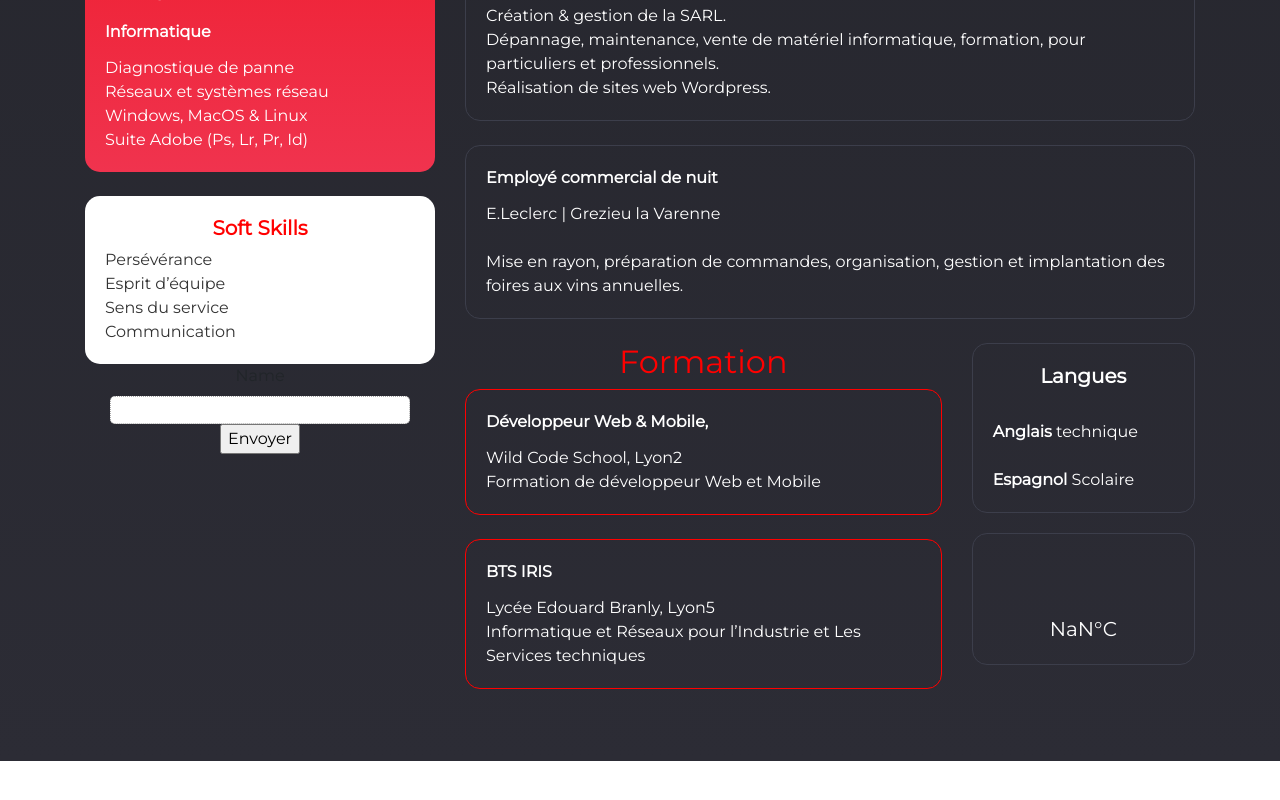
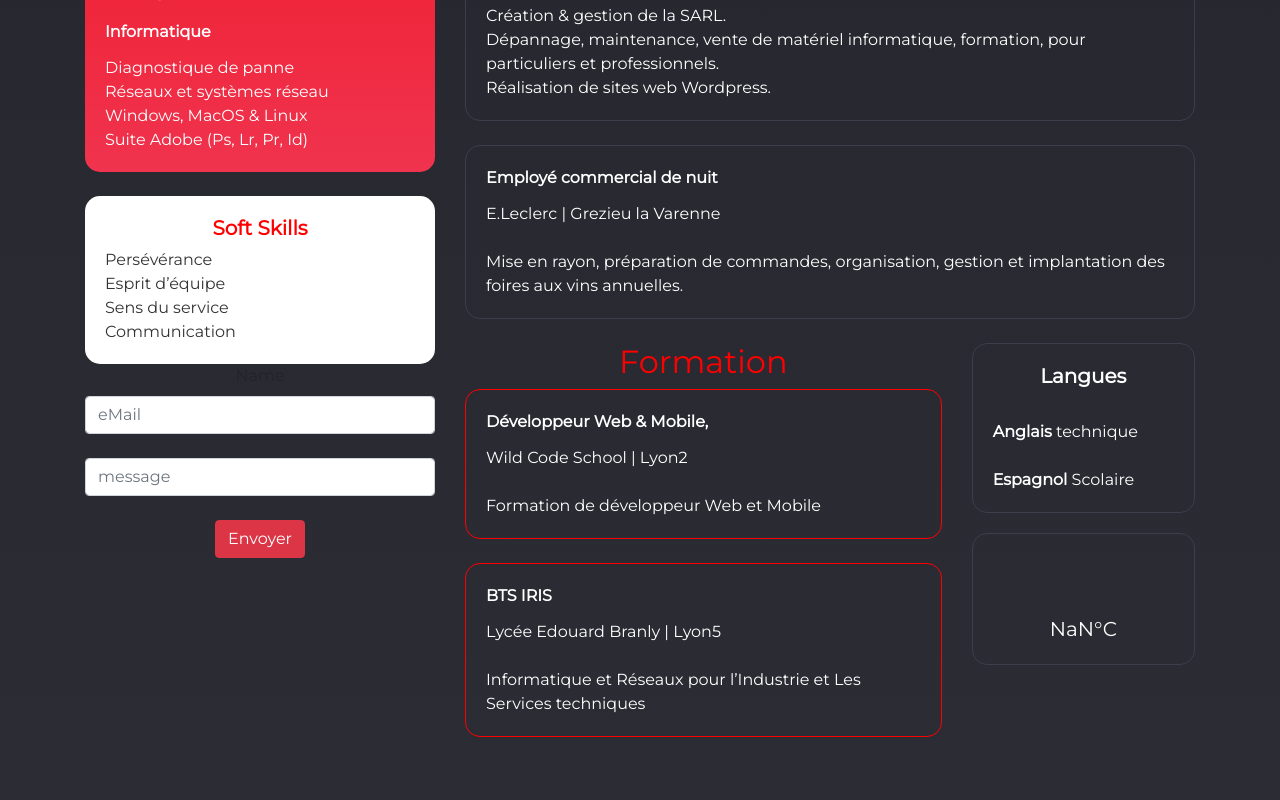
Before and after one commit to Olivier9925/CV-Online, a React (Create React App) app: page / in a window 1280 px wide. Shown: the part 1136-1936 px from the top of the page. Before the commit the page ends 1897 px from the top, so only its background shows below. Built offline with nearby package versions, Linux system fonts and the light colour scheme; no server answers.

Commit message:
formulaire OK

```diff
--- a/src/components/ContactForm.jsx
+++ b/src/components/ContactForm.jsx
@@ -1,88 +1,90 @@
-import React, { Component } from 'react';
+import React, { Component } from 'react'
+import { Button, Input } from 'reactstrap'
 
-
-
-class ContactForm extends Component {
-    constructor(props) {
-        super(props);
+class ContactForm extends Component
+{
+      constructor(props)
+      {
+            super(props)
             this.state = {
-            name: " ",
+                  message: ' ',
+                  email: ' ',
             }
 
-        this.onChange = this.onChange.bind(this);
-        this.submitForm = this.submitForm.bind(this);
+            this.onChange = this.onChange.bind(this)
+            this.submitForm = this.submitForm.bind(this)
       }
 
-    submitForm(e) {
-        e.preventDefault();
+      submitForm(e)
+      {
+            e.preventDefault()
 
             const config = {
-            method: "POST",
+                  method: 'POST',
                   headers: {
-                "Content-Type": "application/json"
+                        'Content-Type': 'application/json',
                   },
-            body: JSON.stringify(this.state)
-        };
+                  body: JSON.stringify(this.state),
+            }
 
-        console.log(config);
+            //console.log(config)
 
-        const url = "../back/index.js";
+            const url = 'http://127.0.0.1:3001/api/message'
 
             fetch(url, config)
                   .then(res => res.json())
-            .then(res => {
+                  .then(res =>
+                  {
                         if (res.error) {
-                    alert(res.error);
+                              alert(res.error)
                         } else {
-                    alert(`ajouté avec l'ID ${res}!`);
+                              alert(`ajouté avec l'ID ${res}!`)
                         }
                   })
-            .catch(e => {
-                console.error(e);
-                alert("Erreur");
-            });
+                  .catch(e =>
+                  {
+                        console.error(e)
+                        //alert('Erreur ??')
+                  })
       }
-    onChange(e) {
-        console.log(e.target.name)
+      onChange(e)
+      {
             this.setState({
                   [e.target.name]: e.target.value,
-        });
+            })
             //console.log(JSON.stringify(this.state));
       }
-    render() {
-        const styleForm = {
-            position: "absolute",
-            border: "solid 2px #ABABAB",
-            borderRadius: "10px",
-            padding: "15px",
-            width: "500px",
-            margin: "20px"
-        };
-        const styleInput = {
-            width: "300px",
-            border: "1px dotted #ABABAB",
-            borderRadius: "5px"
-        };
-
+      render()
+      {
 
             return (
                   <div>
                         <form onSubmit={this.submitForm}>
                               <label htmlFor="title">Name</label>
                               <br />
-                    <input
+                              <Input
                                     type="text"
-                        id="name"
-                        name="name"
+                                    id="email"
+                                    name="email"
                                     onChange={this.onChange}
-                        value={this.state.name}
-                        style={styleInput}
+                                    placeholder="eMail"
                               />
-                    <input type="submit" value="Envoyer" />
+                              <br />
+                              <Input
+                                    type="text"
+                                    id="message"
+                                    name="message"
+                                    onChange={this.onChange}
+                                    placeholder="message"
+                              />
+                              <br />
+                              <Button type="submit" color="danger">
+                                    Envoyer
+                              </Button>
                         </form>
-            </div >
+                  </div>
             )
       }
 }
 
-export default ContactForm;
+export default ContactForm
--- a/src/components/Experiences.jsx
+++ b/src/components/Experiences.jsx
@@ -1,7 +1,8 @@
 import React from "react";
 import { Card, CardTitle, CardText } from 'reactstrap';
 
-const Experiences = () => {
+const Experiences = () =>
+{
         return (
                 <>
                         <br />
@@ -19,7 +20,7 @@ const Experiences = () => {
                                 <CardText>Spineway | Ecully</CardText>
                                 <CardText>Gestion du parc informatique (Réseau, serveurs, terminaux 50 postes)<br />
                                         Conception d’applications web telles que :<br /><br />
-                                        - le site web : www.spineway.com<br />
+                                        - le site web : <a href="http://www.spineway.com" target="_blank" rel="noopener noreferrer"><font style={{ color: "white" }} >www.spineway.com</font></a><br />
                                         - supports de vente et outils clients online : www.spineway.support<br />
                                         - l’Intranet.</CardText>
                         </Card>
--- a/src/components/Formation.jsx
+++ b/src/components/Formation.jsx
@@ -1,26 +1,56 @@
-import React from 'react';
-import { Card, CardTitle, CardText } from 'reactstrap';
+import React from 'react'
+import { Card, CardTitle, CardText } from 'reactstrap'
 
 const Formation = () => {
-
-
-
       return (
             <>
                   <br />
-                        <h2 style={{color: "red"}}>Formation</h2>
-                        <Card body className="text-left" fluid style={{ backgroundColor: 'transparent', color: '#FFFFFF', border: "1px solid red", borderRadius: "15px" }}>
-                                <CardTitle><b>Développeur Web & Mobile,</b></CardTitle>
-                                <CardText>Wild Code School, Lyon2<br />
-                                        Formation de développeur Web et Mobile</CardText>
+                  <h2 style={{ color: 'red' }}>Formation</h2>
+                  <Card
+                        body
+                        className="text-left"
+                        fluid
+                        style={{
+                              backgroundColor: 'transparent',
+                              color: '#FFFFFF',
+                              border: '1px solid red',
+                              borderRadius: '15px',
+                        }}
+                  >
+                        <CardTitle>
+                              <b>Développeur Web & Mobile,</b>
+                        </CardTitle>
+                        <CardText>
+                              Wild Code School | Lyon2
+                              <br />
+                              <br />
+                              Formation de développeur Web et Mobile
+                        </CardText>
                   </Card>
                   <br />
-                        <Card body className="text-left" fluid style={{  backgroundColor: 'transparent', color: '#FFFFFF', border: "1px solid red", borderRadius: "15px" }}>
-                                <CardTitle><b>BTS IRIS</b></CardTitle>
-                                <CardText>Lycée Edouard Branly, Lyon5<br />
-                                        Informatique et Réseaux pour l’Industrie et Les Services techniques</CardText>
+                  <Card
+                        body
+                        className="text-left"
+                        fluid
+                        style={{
+                              backgroundColor: 'transparent',
+                              color: '#FFFFFF',
+                              border: '1px solid red',
+                              borderRadius: '15px',
+                        }}
+                  >
+                        <CardTitle>
+                              <b>BTS IRIS</b>
+                        </CardTitle>
+                        <CardText>
+                              Lycée Edouard Branly | Lyon5
+                              <br />
+                              <br />
+                              Informatique et Réseaux pour l’Industrie et Les
+                              Services techniques
+                        </CardText>
                   </Card>
             </>
       )
 }
-export default Formation;
+export default Formation
```
Also changed, not shown: package.json (+15 -0 lines), src/App.js (+22 -32 lines), src/back/index.js (+63 -0 lines), 2 other files (tests, documents, lock files or other folders). Lines whose indentation alone changed are shown as unchanged.
